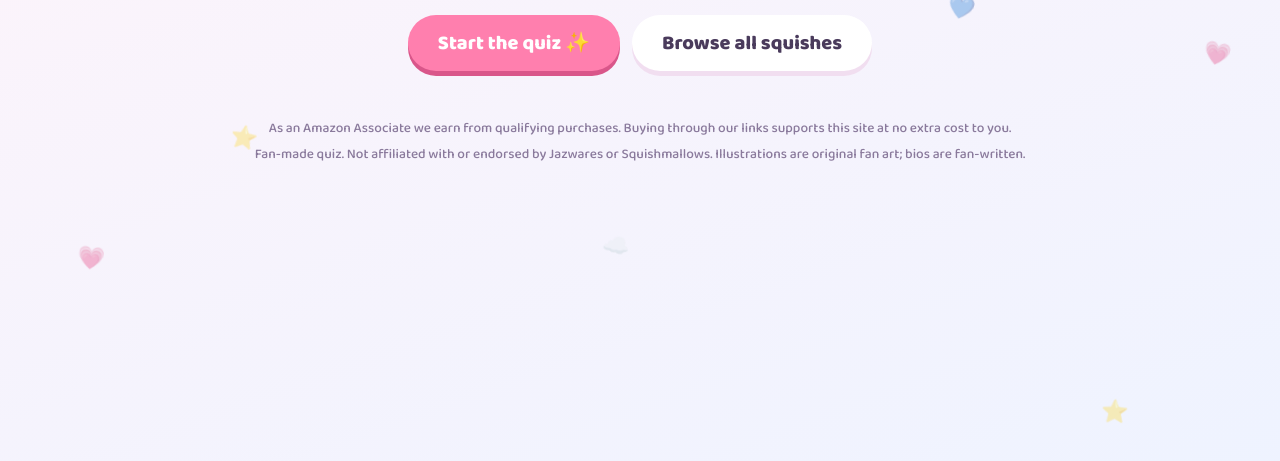
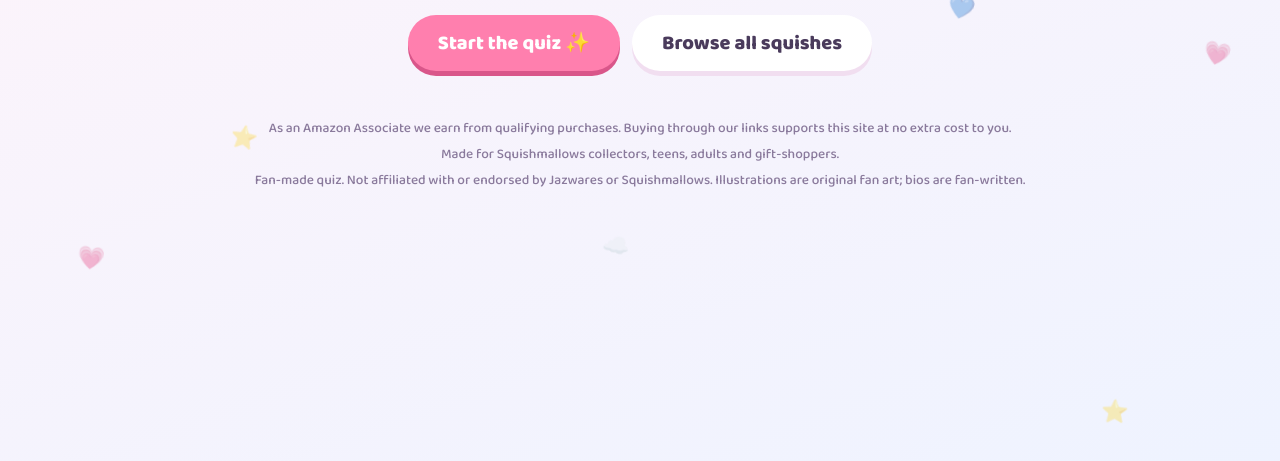
Before and after one commit to jchuanico/lucasmarble, a plain HTML site: page squish/index.html in a window 1280 px wide. Shown: the part 307-768 px from the top of the page. Drawn offline with Linux system fonts and the light colour scheme.

Commit message:
Update index.html

```diff
--- a/squish/index.html
+++ b/squish/index.html
@@ -4,7 +4,7 @@
 <meta charset="utf-8">
 <meta name="viewport" content="width=device-width, initial-scale=1">
 <title>Squish Finder</title>
-<meta name="description" content="Answer 6 quick questions to find your favorite squishmallow, then vote in the poll!">
+<meta name="description" content="A 6-question quiz for Squishmallows collectors and gift-shoppers: find the perfect Squishmallow for you or someone you love.">
 <link rel="preconnect" href="https://fonts.googleapis.com">
 <link rel="preconnect" href="https://fonts.gstatic.com" crossorigin>
 <link href="https://fonts.googleapis.com/css2?family=Baloo+2:wght@500;700;800&display=swap" rel="stylesheet">
@@ -25,6 +25,7 @@
 
 <footer class="foot">
   <p id="disclosure"></p>
+  <p>Made for Squishmallows collectors, teens, adults and gift-shoppers.</p>
   <p>Fan-made quiz. Not affiliated with or endorsed by Jazwares or Squishmallows. Illustrations are original fan art; bios are fan-written.</p>
 </footer>
 
```
